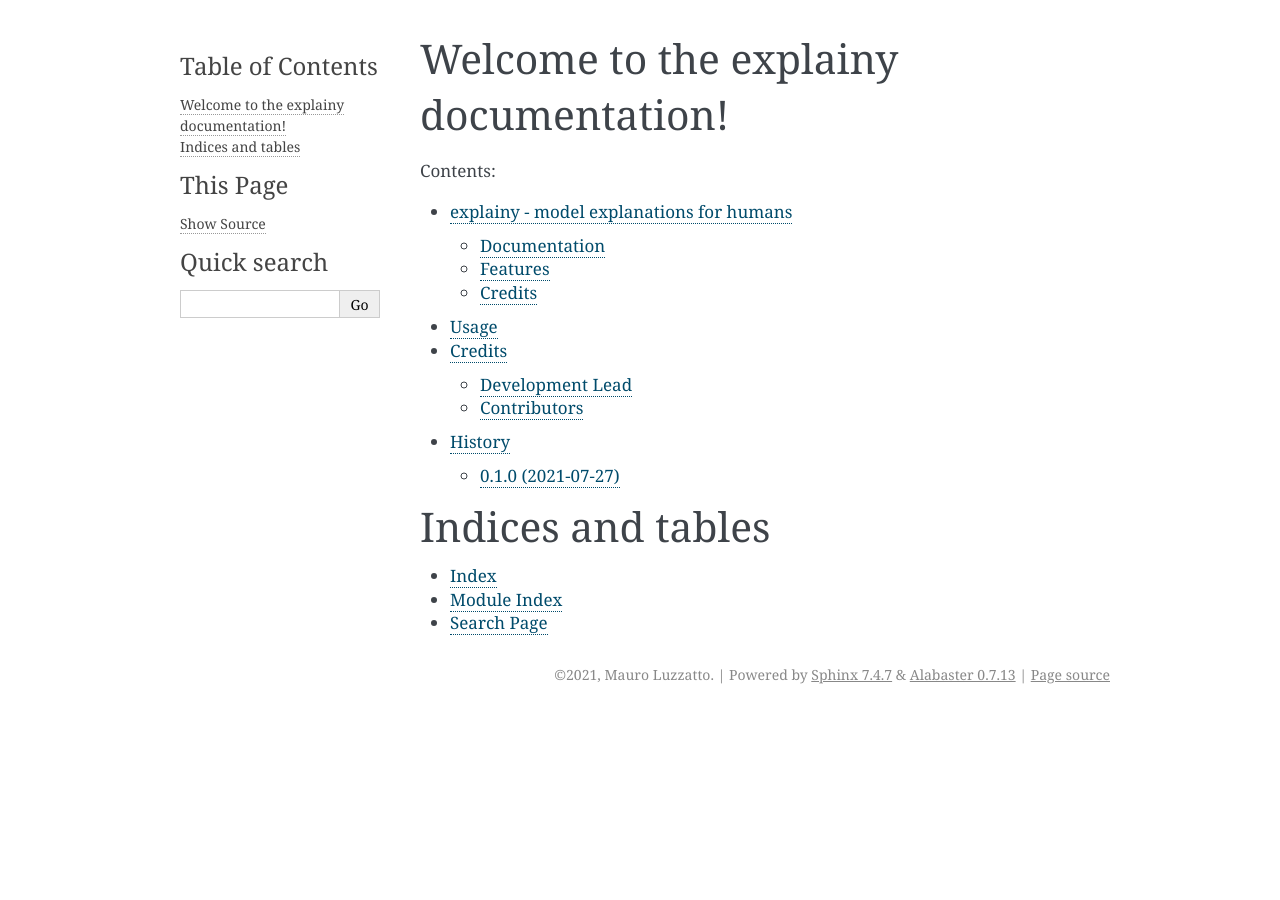
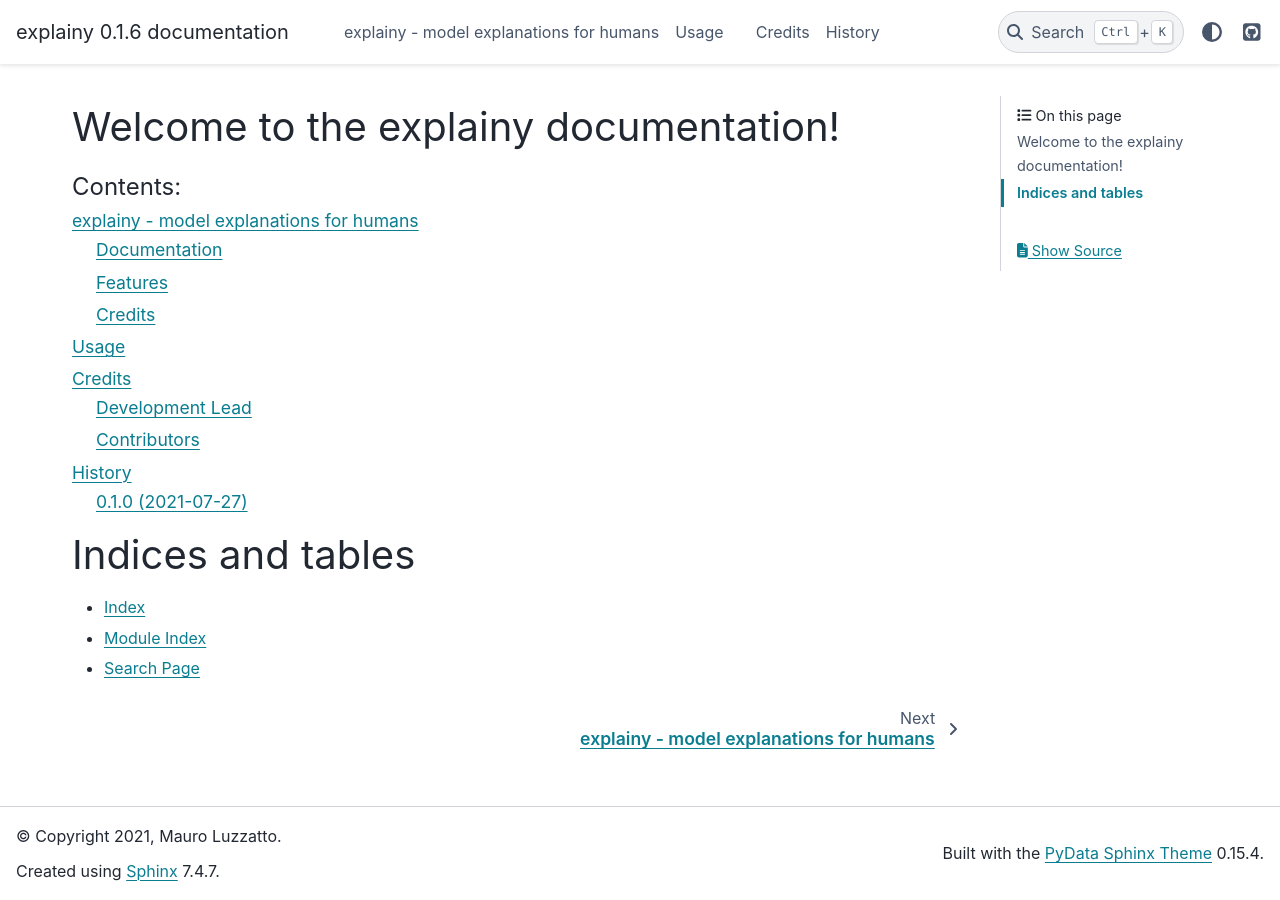
Before and after one commit to MauroLuzzatto/explainy, a Sphinx documentation site: the page built from docs/index.rst, in a window 1280 px wide. Built offline with Sphinx 7.4.7 and the PyData theme 0.15.4, drawn with Linux system fonts in a browser that asks for light colours; pages that are not in the unit, such as notebooks, are missing from menus.

Commit message:
update docs

```diff
--- a/docs/conf.py
+++ b/docs/conf.py
@@ -82,17 +82,17 @@ todo_include_todos = False
 # The theme to use for HTML and HTML Help pages.  See the documentation for
 # a list of builtin themes.
 #
-html_theme = 'alabaster'
-# html_theme = 'pydata_sphinx_theme'
+# html_theme = 'alabaster'
+html_theme = 'pydata_sphinx_theme'
 
 # Theme options are theme-specific and customize the look and feel of a
 # theme further.  For a list of options available for each theme, see the
 # documentation.
 #
-
+# html_logo = "_static/logo.png"
 html_theme_options = {
   "github_url": "https://github.com/MauroLuzzatto/explainy",
-  "search_bar_position": "navbar",
+  # "search_bar_position": "navbar",
 }
 
 
--- a/requirements_dev.txt
+++ b/requirements_dev.txt
@@ -8,4 +8,4 @@ Sphinx==3.2.1
 twine==3.3.0
 Click==7.0
 pytest==6.2.4
-# pydata-sphinx-theme==0.4.1
+pydata-sphinx-theme==0.4.1
```
Also changed, not shown: docs/_static/logo.png (added).
